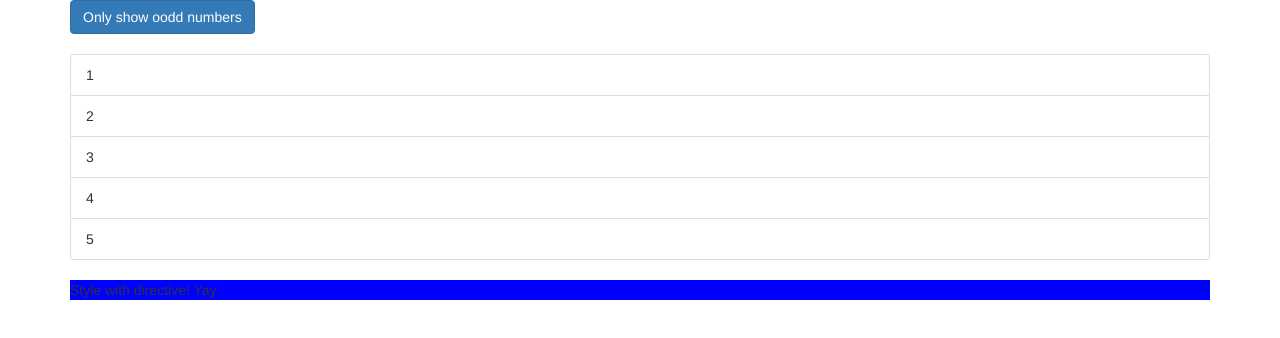
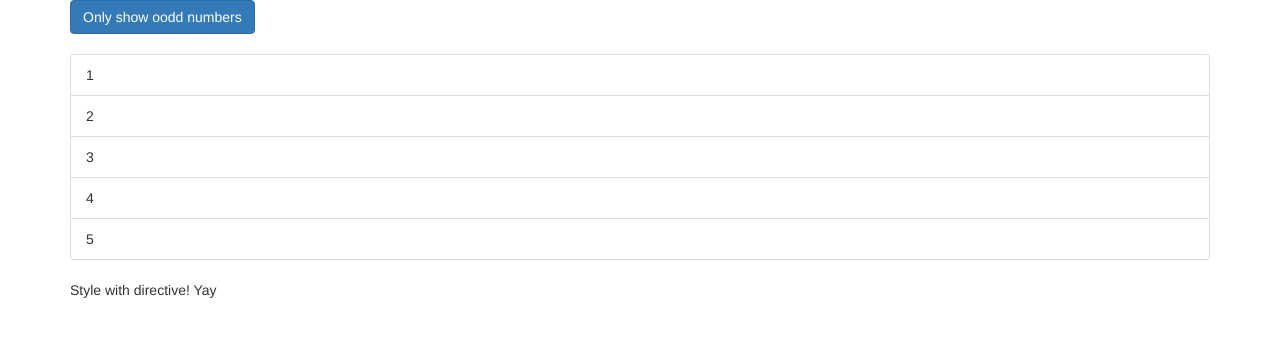
Before and after one commit to Dfav1221/AngularCourse, an Angular app in the folder first-app/: page / in a window 1280 px wide. Shown: the top 338 px of the page. Built offline with nearby package versions, Linux system fonts and the light colour scheme.

Commit message:
created my own directive which use renderer

```diff
--- a/first-app/src/app/app.component.html
+++ b/first-app/src/app/app.component.html
@@ -15,7 +15,7 @@
           {{number}}
         </li>
       </ul>
-      <p appBasicHighlight>Style with directive! Yay</p>
+      <p appBasicHighlight [defaultColor]="'pink'" [highlightColor]="'brown'">Style with directive! Yay</p>
     </div>
   </div>
 </div>
--- a/first-app/src/app/directives/basic-highlight.directive.ts
+++ b/first-app/src/app/directives/basic-highlight.directive.ts
@@ -1,15 +1,33 @@
-import {Directive, ElementRef, OnInit} from "@angular/core";
+import {Directive, ElementRef, HostBinding, HostListener, Input, OnInit, Renderer2} from "@angular/core";
 
 
 @Directive({
   selector:'[appBasicHighlight]'
 })
 export class BasicHighlightDirective implements OnInit{
-  constructor(private elementRef:ElementRef) {
+  @Input() defaultColor: string = 'transparent';
+  @Input() highlightColor: string = 'blue';
+
+  constructor(private elRef: ElementRef,private renderer: Renderer2) {
 
   }
 
   ngOnInit(): void {
-    this.elementRef.nativeElement.style.backgroundColor = 'blue';
+
   }
+
+  @HostBinding('style.backgroundColor') backgroundColor: string = this.defaultColor;
+
+  @HostListener('mouseenter') mouseover(eventData: Event){
+    //this.renderer.setStyle(this.elRef.nativeElement,'background-color','green');
+    this.backgroundColor = this.highlightColor;
+  }
+
+  @HostListener('mouseleave') mouseleave(eventData: Event){
+    //this.renderer.setStyle(this.elRef.nativeElement,'background-color','transparent');
+    this.backgroundColor = this.defaultColor;
+  }
+
+
+
 }
```
